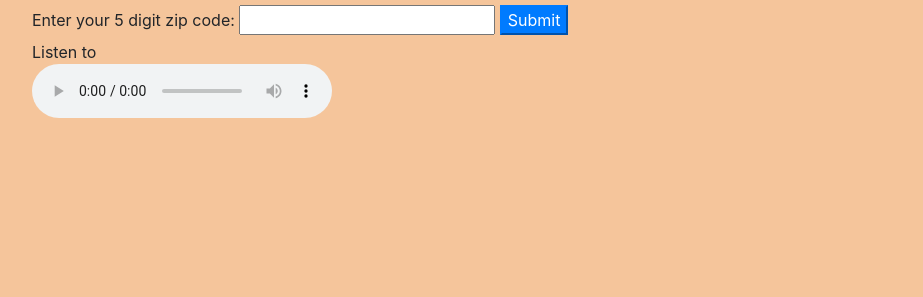
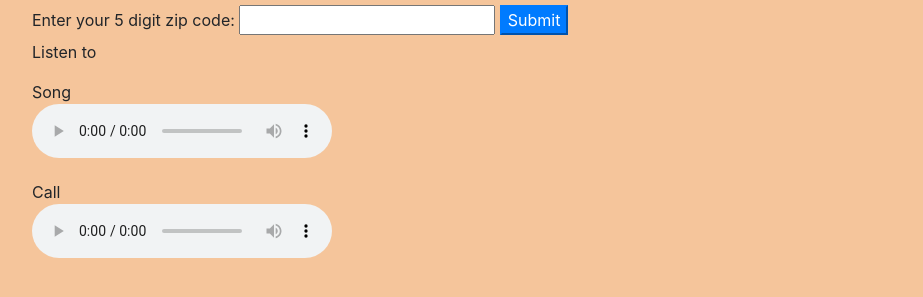
Before and after one commit to marnionrails/bird-neighbors, a website built with webpack: page src/index.html in a window 1280 px wide. Shown: the part 171-468 px from the top of the page, without its empty margins (53-976 px from the left). Built offline with nearby package versions, Linux system fonts and the light colour scheme.

Commit message:
Add & reorganize divs to allow for display of bird call recordings as well as song recordings

```diff
--- a/src/index.html
+++ b/src/index.html
@@ -24,13 +24,29 @@
       </div>
     </div>
     <div class="showErrors"></div>
-    <figure>
-      <figcaption>Listen to <span id="common-name"></span></figcaption>
-      <audio
-        controls
-        id="sound">
-      </audio>
-    </figure>
+    <div id="display-sounds">
+      <div>
+        <p>Listen to <span id="common-name"></span></p>
+        <div id="songs-output">
+          <figure>
+            <figcaption>Song</figcaption>
+            <audio
+              controls
+              id="song">
+            </audio>
+          </figure>
+        </div>
+        <div id="calls-output">
+          <figure>
+            <figcaption>Call</figcaption>
+            <audio
+              controls
+              id="call">
+            </audio>
+          </figure>
+        </div>
+      </div>
+    </div>
   </div>
 </body>
 </html>
```
